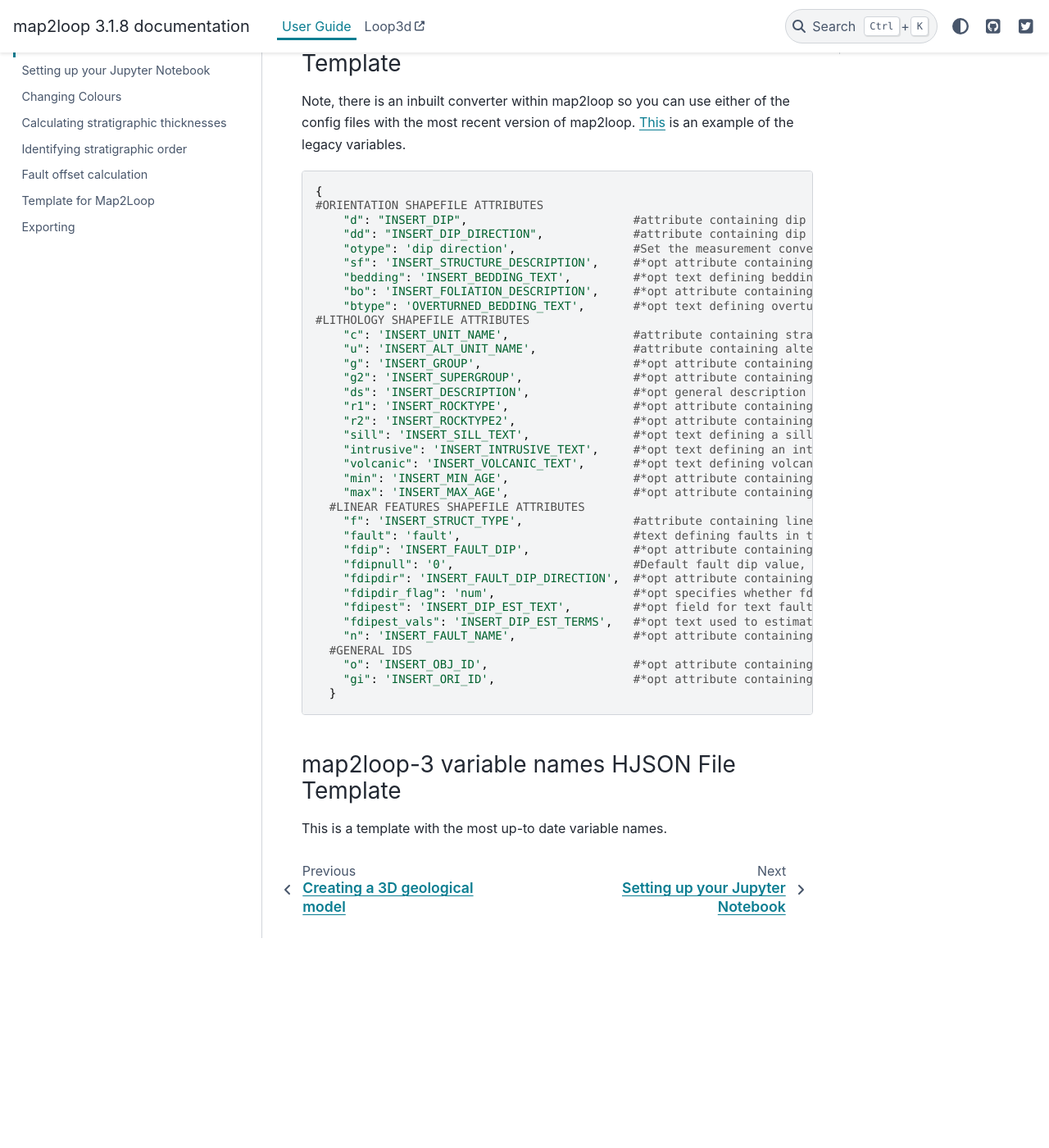
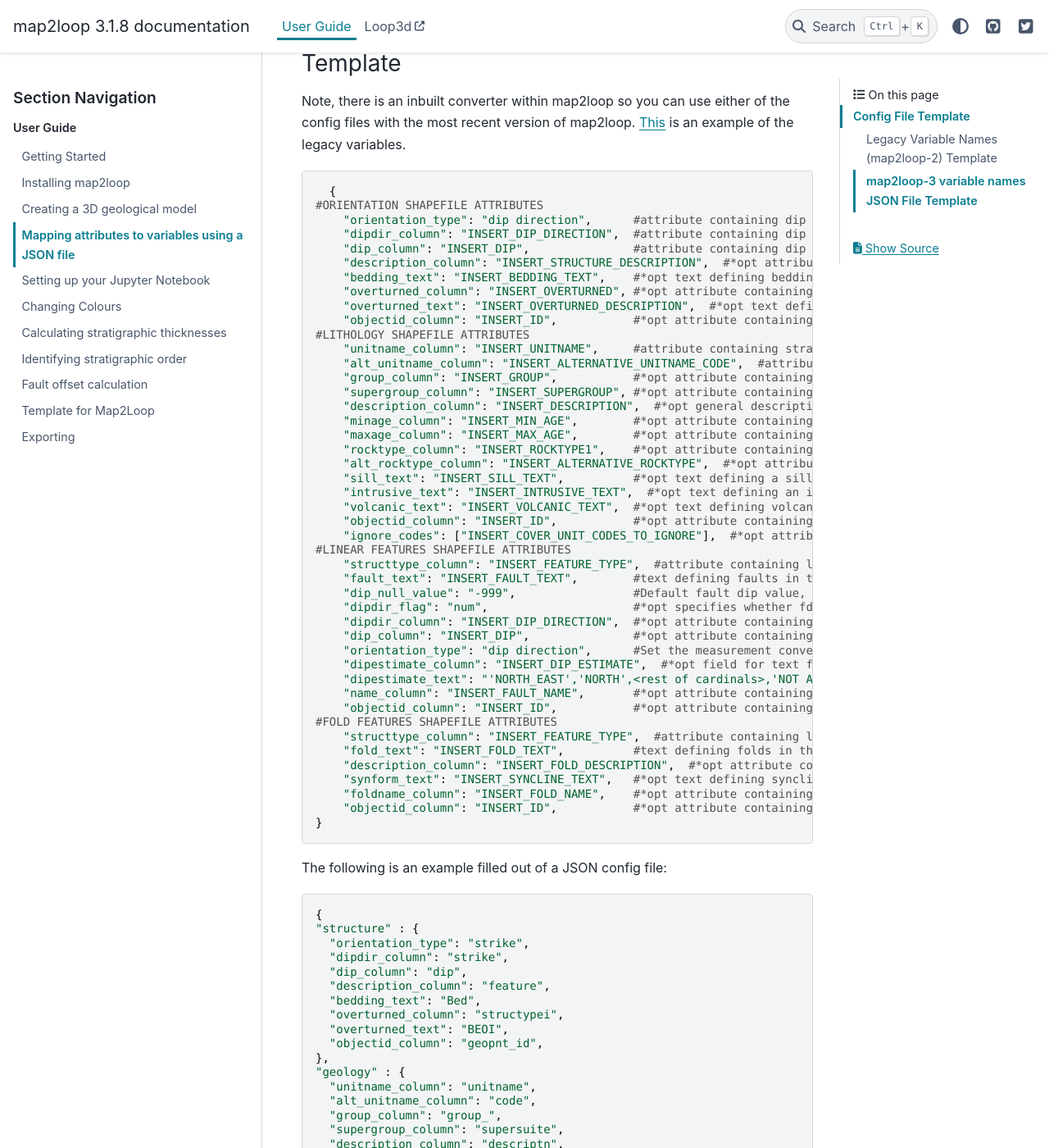
Before and after one commit to Loop3D/map2loop, a Sphinx documentation site: the page built from docs/source/user_guide/config_file.rst, in a window 1280 px wide and 1400 px high, scrolled down 1088 px. Shown: the whole window at 82% size. Built offline with Sphinx 7.4.7 and the PyData theme 0.15.4, drawn with Linux system fonts in a browser that asks for light colours; pages that are not in the unit, such as notebooks, are missing from menus; before the commit the page ends 2232 px from its top, so only the background shows below that; some of the changed text lies outside the part shown.

Commit message:
doc: updated config file doc

```diff
--- a/docs/source/user_guide/config_file.rst
+++ b/docs/source/user_guide/config_file.rst
@@ -1,14 +1,14 @@
-Mapping attributes to variables using an HJSON file
+Mapping attributes to variables using a JSON file
 ===================================================
 Once you’ve completed your map in QGIS, you’ll need to map the attributes (with whatever names you’ve given them) to the variable names used in map2loop. You can map the attributes to the variable names used in version 2 or 3 of map2loop, as specified in the tables in the Setting up your Shapefiles section.
-An example hjson file is shown below, using map2loop-2 variable names (also known as Legacy code. If you decide to use map2loop-2 variable names, you will have to set the legacy flag to true in the map2loop calling code later on. If you use map2loop-3 variable names you'll need to set the legacy flag to false.
+An example json file is shown below, using map2loop-2 variable names (also known as Legacy code. If you decide to use map2loop-2 variable names, you will have to set the legacy flag to true in the map2loop calling code later on. If you use map2loop-3 variable names you'll need to set the legacy flag to false.
 
 Feel free to copy the attached template and fill in the required variables with the attribute names specific to your project.
 
 Config File Template
 ---------------------
 The templates below demonstrate how to setup a config file for map2loop.
-Explanations of the HJSON file elements:
+Explanations of the JSON file elements:
 
  * The left most 'term' is the map2loop variable name
  * The information after the hash on the right is a description of the required field. You can delete this from your own file if you'd like.
@@ -24,44 +24,106 @@
 
 .. code-block:: python
 
+    {
+  #ORIENTATION SHAPEFILE ATTRIBUTES
+      "orientation_type": "dip direction",      #attribute containing dip information
+      "dipdir_column": "INSERT_DIP_DIRECTION",  #attribute containing dip direction information
+      "dip_column": "INSERT_DIP",               #attribute containing dip information
+      "description_column": "INSERT_STRUCTURE_DESCRIPTION",  #*opt attribute containing type of structure (eg. S0, S1)
+      "bedding_text": "INSERT_BEDDING_TEXT",    #*opt text defining bedding measurements in the "sf" field (eg "Bedding" or "S0")
+      "overturned_column": "INSERT_OVERTURNED", #*opt attribute containing type of foliation
+      "overturned_text": "INSERT_OVERTURNED_DESCRIPTION",  #*opt text defining overturned bedding measurements (eg. 'overturned')
+      "objectid_column": "INSERT_ID",           #*opt attribute containing unique id of structural points
+  #LITHOLOGY SHAPEFILE ATTRIBUTES
+      "unitname_column": "INSERT_UNITNAME",     #attribute containing stratigraphic unit name (most specific)
+      "alt_unitname_column": "INSERT_ALTERNATIVE_UNITNAME_CODE",  #attribute containing alternative stratigraphic unit name (eg unit code). Can be the same as "unitname_column"
+      "group_column": "INSERT_GROUP",           #*opt attribute containing stratigraphic group
+      "supergroup_column": "INSERT_SUPERGROUP", #*opt attribute containing stratigraphic supergroup (most coarse classification)
+      "description_column": "INSERT_DESCRIPTION",  #*opt general description field
+      "minage_column": "INSERT_MIN_AGE",        #*opt attribute containing minimum unit age
+      "maxage_column": "INSERT_MAX_AGE",        #*opt attribute containing maximum unit age
+      "rocktype_column": "INSERT_ROCKTYPE1",    #*opt attribute containing extra lithology information (can indicate intrusions)
+      "alt_rocktype_column": "INSERT_ALTERNATIVE_ROCKTYPE",  #*opt attribute containing secondary rocktype information
+      "sill_text": "INSERT_SILL_TEXT",          #*opt text defining a sill in the "ds" field (eg 'sill')
+      "intrusive_text": "INSERT_INTRUSIVE_TEXT",  #*opt text defining an intrusion in the "r1" field (eg 'intrusion')
+      "volcanic_text": "INSERT_VOLCANIC_TEXT",  #*opt text defining volcanics in the "ds" field (eg 'volcanic')
+      "objectid_column": "INSERT_ID",           #*opt attribute containing unique object id (used in polygon and lineString shapefiles)
+      "ignore_codes": ["INSERT_COVER_UNIT_CODES_TO_IGNORE"],  #*opt attribute containing codes to ignore
+  #LINEAR FEATURES SHAPEFILE ATTRIBUTES
+      "structtype_column": "INSERT_FEATURE_TYPE",  #attribute containing linear structure type (e.g. fault)
+      "fault_text": "INSERT_FAULT_TEXT",        #text defining faults in the "f" field (eg. 'fault')
+      "dip_null_value": "-999",                 #Default fault dip value, if 'fdip' field is empty
+      "dipdir_flag": "num",                     #*opt specifies whether fdipdir is "num":numeric or other ("alpha")
+      "dipdir_column": "INSERT_DIP_DIRECTION",  #*opt attribute containing the fault dip direction (defaults to -999)
+      "dip_column": "INSERT_DIP",               #*opt attribute containing numeric fault dip value (defaults to fdipnull)
+      "orientation_type": "dip direction",      #Set the measurement convention used (either 'strike' or 'dip direction')
+      "dipestimate_column": "INSERT_DIP_ESTIMATE",  #*opt field for text fault dip estimate value (defaults to none)
+      "dipestimate_text": "'NORTH_EAST','NORTH',<rest of cardinals>,'NOT ACCESSED'",  #*opt text used to estimate dip in increasing steepness, in "fdipest" field
+      "name_column": "INSERT_FAULT_NAME",       #*opt attribute containing the fault name
+      "objectid_column": "INSERT_ID",           #*opt attribute containing unique object id (used in polygon and lineString shapefiles)
+  #FOLD FEATURES SHAPEFILE ATTRIBUTES
+      "structtype_column": "INSERT_FEATURE_TYPE",  #attribute containing linear structure type (e.g. fault)
+      "fold_text": "INSERT_FOLD_TEXT",          #text defining folds in the "f" field (eg. 'fold')
+      "description_column": "INSERT_FOLD_DESCRIPTION",  #*opt attribute containing type of fold
+      "synform_text": "INSERT_SYNCLINE_TEXT",   #*opt text defining synclines in the "f" field (eg. 'syncline')
+      "foldname_column": "INSERT_FOLD_NAME",    #*opt attribute containing the fold name
+      "objectid_column": "INSERT_ID",           #*opt attribute containing unique object id (used in polygon and lineString shapefiles)
+  }
 
-    {
-    #ORIENTATION SHAPEFILE ATTRIBUTES
-        "d": "INSERT_DIP",                        #attribute containing dip information
-        "dd": "INSERT_DIP_DIRECTION",             #attribute containing dip direction information
-        "otype": 'dip direction',                 #Set the measurement convention used (either 'strike' or 'dip direction')
-        "sf": 'INSERT_STRUCTURE_DESCRIPTION',     #*opt attribute containing type of structure (eg. S0, S1)
-        "bedding": 'INSERT_BEDDING_TEXT',         #*opt text defining bedding measurements in the "sf" field (eg "Bedding" or "S0")
-        "bo": 'INSERT_FOLIATION_DESCRIPTION',     #*opt attribute containing type of foliation
-        "btype": 'OVERTURNED_BEDDING_TEXT',       #*opt text defining overturned bedding measurements in the "bo" field (eg. 'overturned')
-    #LITHOLOGY SHAPEFILE ATTRIBUTES
-        "c": 'INSERT_UNIT_NAME',                  #attribute containing stratigraphic unit name (most specific)
-        "u": 'INSERT_ALT_UNIT_NAME',              #attribute containing alternative stratigraphic unit name (eg unit code). Can be the same as 'c'
-        "g": 'INSERT_GROUP',                      #*opt attribute containing stratigraphic group
-        "g2": 'INSERT_SUPERGROUP',                #*opt attribute containing stratigraphic supergroup (most coarse classification)
-        "ds": 'INSERT_DESCRIPTION',               #*opt general description field
-        "r1": 'INSERT_ROCKTYPE',                  #*opt attribute containing extra lithology information (can indicate intrusions)
-        "r2": 'INSERT_ROCKTYPE2',                 #*opt attribute containing secondary rocktype information
-        "sill": 'INSERT_SILL_TEXT',               #*opt text defining a sill in the "ds" field (eg 'sill')
-        "intrusive": 'INSERT_INTRUSIVE_TEXT',     #*opt text defining an intrusion in the "r1" field (eg 'intrusion')
-        "volcanic": 'INSERT_VOLCANIC_TEXT',       #*opt text defining volcanics in the "ds" field (eg 'volcanic')
-        "min": 'INSERT_MIN_AGE',                  #*opt attribute containing minimum unit age
-        "max": 'INSERT_MAX_AGE',                  #*opt attribute containing maximum unit age
-      #LINEAR FEATURES SHAPEFILE ATTRIBUTES
-        "f": 'INSERT_STRUCT_TYPE',                #attribute containing linear structure type (e.g. fault)
-        "fault": 'fault',                         #text defining faults in the "f" field (eg. 'fault')
-        "fdip": 'INSERT_FAULT_DIP',               #*opt attribute containing numeric fault dip value (defaults to fdipnull)
-        "fdipnull": '0',                          #Default fault dip value, if 'fdip' field is empty
-        "fdipdir": 'INSERT_FAULT_DIP_DIRECTION',  #*opt attribute containing the fault dip direction (defaults to -999)
-        "fdipdir_flag": 'num',                    #*opt specifies whether fdipdir is "num":numeric or other ("alpha")
-        "fdipest": 'INSERT_DIP_EST_TEXT',         #*opt field for text fault dip estimate value (defaults to none)
-        "fdipest_vals": 'INSERT_DIP_EST_TERMS',   #*opt text used to estimate dip in increasing steepness, in "fdipest" field
-        "n": 'INSERT_FAULT_NAME',                 #*opt attribute containing the fault name
-      #GENERAL IDS
-        "o": 'INSERT_OBJ_ID',                     #*opt attribute containing unique object id (used in polygon and lineString shapefiles
-        "gi": 'INSERT_ORI_ID',                    #*opt attribute containing unique id of structural points
-      }
+The following is an example filled out of a JSON config file:
 
-map2loop-3 variable names HJSON File Template
+.. code-block:: python
+
+  {
+  "structure" : {
+    "orientation_type": "strike",
+    "dipdir_column": "strike",
+    "dip_column": "dip",
+    "description_column": "feature",
+    "bedding_text": "Bed",
+    "overturned_column": "structypei",
+    "overturned_text": "BEOI",
+    "objectid_column": "geopnt_id",
+  },
+  "geology" : {
+    "unitname_column": "unitname",
+    "alt_unitname_column": "code",
+    "group_column": "group_",
+    "supergroup_column": "supersuite",
+    "description_column": "descriptn",
+    "minage_column": "min_age_ma",
+    "maxage_column": "max_age_ma",
+    "rocktype_column": "rocktype1",
+    "alt_rocktype_column": "rocktype2",
+    "sill_text": "is a sill",
+    "intrusive_text": "intrusive",
+    "volcanic_text": "volcanic",
+    "objectid_column": "objectid",
+    "ignore_codes": ["cover"],
+  },
+  "fault" : {
+    "structtype_column": "feature",
+    "fault_text": "Fault",
+    "dip_null_value": "0",
+    "dipdir_flag": "num",
+    "dipdir_column": "dip_dir",
+    "dip_column": "dip",
+    "orientation_type": "dip direction",
+    "dipestimate_column": "dip_est",
+    "dipestimate_text": "gentle,moderate,steep",
+    "name_column": "name",
+    "objectid_column": "objectid",
+  },
+  "fold" : {
+    "structtype_column": "feature",
+    "fold_text": "Fold axial trace",
+    "description_column": "type",
+    "synform_text": "syncline",
+    "foldname_column": "name",
+    "objectid_column": "objectid",
+  }
+}
+
+map2loop-3 variable names JSON File Template
 ~~~~~~~~~~~~~~~~~~~~~~~~~~~~~~~~~~~~~~~~~~~~~
 This is a template with the most up-to date variable names.
```
